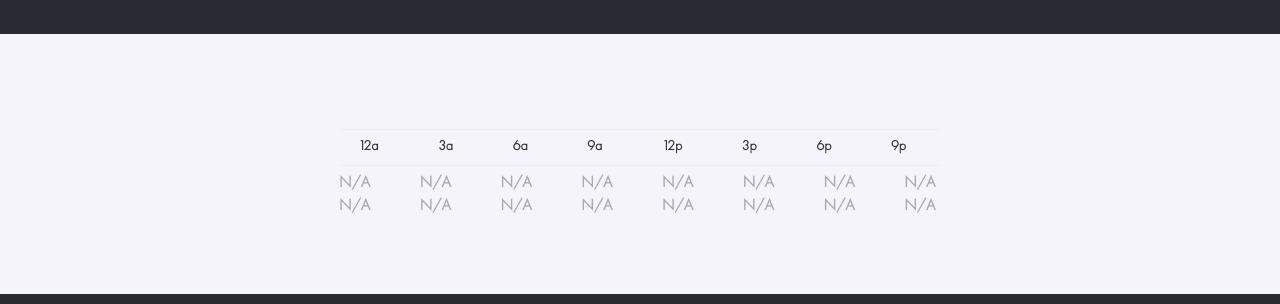
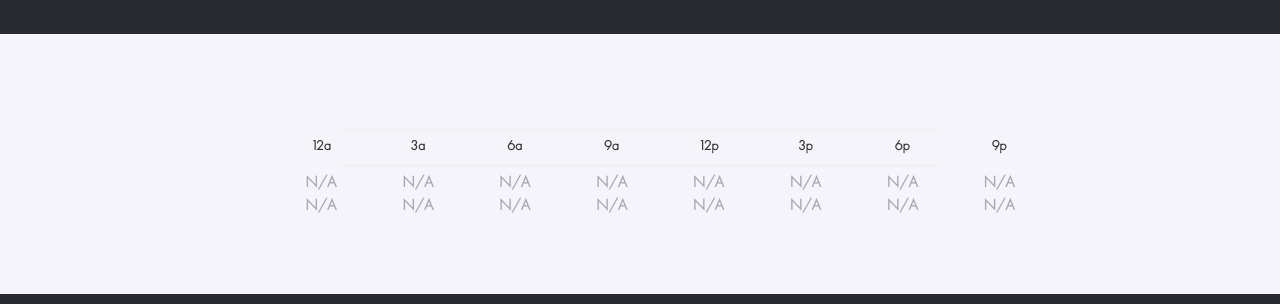
Before and after one commit to alexsheehan/weathur.ly, a plain HTML site: page index.html in a window 1280 px wide. Shown: the part 166-470 px from the top of the page. Drawn offline with Linux system fonts and the light colour scheme; some packages are replaced by stand-ins of ours.

Commit message:
Fixed widths

```diff
--- a/assets/stylesheets/main.css
+++ b/assets/stylesheets/main.css
@@ -102,7 +102,7 @@ hr {
 	font-weight: bold;
 	list-style-type: none;
 	display: inline-block;
-	padding-right: 4.5%;
+	width: 7.5%;
 }
 
 .day-time {
@@ -115,8 +115,7 @@ hr {
 	font-size: 16px;
 	list-style-type: none;
 	display: inline-block;
-	width: 35px;
-	padding-right: 6.2%;
+	width: 7.5%;
 }
 
 .daily-temp-t {
@@ -135,7 +134,7 @@ img.daily-temp-icon  {
 }
 
 .footer {
-	height: 290px;
+	height: 100%;
 	background-color: #2A2A33;
 }
 
--- a/assets/stylesheets/main2x.css
+++ b/assets/stylesheets/main2x.css
@@ -107,7 +107,7 @@ hr {
 	font-size: 36px;
 	list-style-type: none;
 	display: inline-block;
-	padding-right: 4%;
+	width: 10%;
 }
 
 .day-time {
@@ -120,8 +120,7 @@ hr {
 	font-size:36px;
 	list-style-type: none;
 	display: inline-block;
-	width: 70px;
-	padding-right: 8%;
+	width: 10%;
 }
 
 .daily-temp-t {
```
